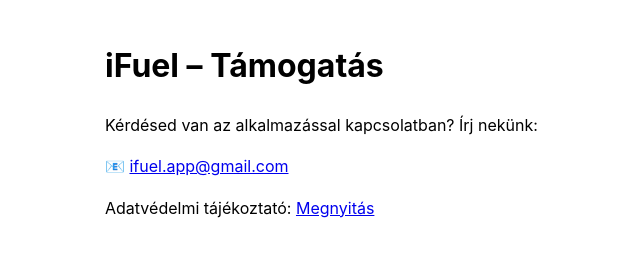
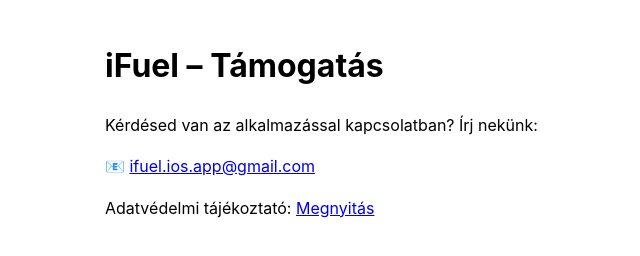
Before and after one commit to petertanyo/ifuel-privacy, a plain HTML site: page support.html in a window 1280 px wide. Shown: the full height of the page, 135-775 px from the left. Drawn offline with Linux system fonts and the light colour scheme.

Commit message:
Update support email address in support.html

```diff
--- a/support.html
+++ b/support.html
@@ -3,6 +3,6 @@
 <body style="font-family:-apple-system,BlinkMacSystemFont,Segoe UI,Roboto,Helvetica,Arial,sans-serif;max-width:800px;margin:40px auto;padding:0 20px;line-height:1.6">
 <h1>iFuel – Támogatás</h1>
 <p>Kérdésed van az alkalmazással kapcsolatban? Írj nekünk:</p>
-<p>📧 <a href="mailto:ifuel.app@gmail.com">ifuel.app@gmail.com</a></p>
+<p>📧 <a href="mailto:ifuel.ios.app@gmail.com">ifuel.ios.app@gmail.com</a></p>
 <p>Adatvédelmi tájékoztató: <a href="./">Megnyitás</a></p>
 </body></html>
```
